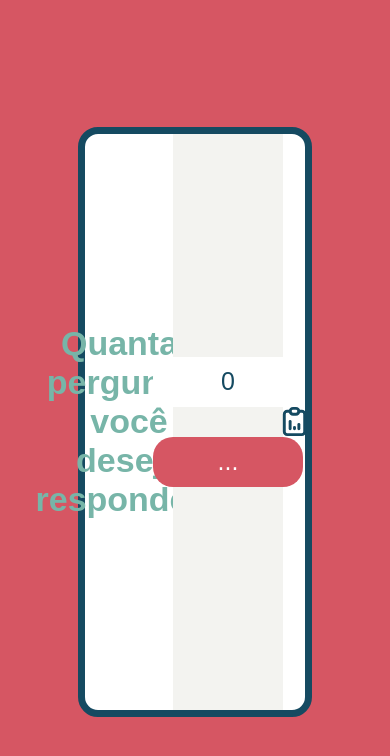
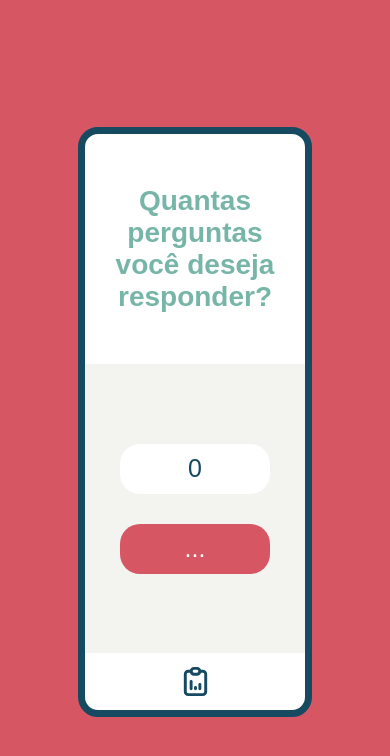
Before and after one commit to anacperdigao/Jogo-Quest, a React (Create React App) app: page / in a window 390 px wide. Shown: the top 756 px of the page. Built offline with nearby package versions, Linux system fonts and the light colour scheme; no server answers.

Commit message:
feat: responsividade

```diff
--- a/src/Components/Cards/style.js
+++ b/src/Components/Cards/style.js
@@ -1,6 +1,7 @@
 import styled from "styled-components";
 import { azulEscuro, azulEsverdeado, bege, branco, cinzaClaro, laranja, rosa } from "../../Components/UI/variaveis";
 import { FaChevronRight } from "react-icons/fa"
+
 
 export const ContainerTotal = styled.main`
     background-color: white;
@@ -11,6 +12,11 @@ export const ContainerTotal = styled.main`
     grid-template-columns: 40% 50% 10%;
     border: 7px solid ${azulEscuro};
     box-sizing: border-box;
+
+    @media screen and (max-width: 480px){
+        grid-template-columns: 1fr;
+        grid-template-rows: 30% 60% 10%;
+    }
 `;
 
 export const ContainerPerguntas = styled.div`
@@ -25,6 +31,10 @@ export const Titulo = styled.h1`
     font-size: 24px;
     color: ${azulEsverdeado};
     text-align: center;
+
+    @media screen and (max-width: 480px){
+        font-size: 18px;
+    }
 `;
 
 export const ContainerRespostas = styled.div`
@@ -85,6 +95,11 @@ export const Opcoes = styled.p`
     background-color: ${laranja};
     color: ${branco}
 }
+
+@media screen and (max-width: 480px){
+        font-size: 12px;
+        height: 4em;
+    }
 `
 
 
--- a/src/Components/GameOver/style.js
+++ b/src/Components/GameOver/style.js
@@ -11,6 +11,11 @@ export const ContainerTotal = styled.main`
     grid-template-columns: 40% 50% 10%;
     border: 7px solid ${azulEscuro};
     box-sizing: border-box;
+
+    @media screen and (max-width: 480px){
+        grid-template-columns: 1fr;
+        grid-template-rows: 40% 50% 10%;
+    }
 `;
 
 export const ContainerPerguntas = styled.div`
@@ -25,6 +30,10 @@ export const Titulo = styled.h1`
     font-size: 24px;
     color: ${azulEscuro};
     text-align: center;
+
+    @media screen and (max-width: 480px){
+        font-size: 24px;
+    }
 `;
 
 export const ContainerRespostas = styled.div`
--- a/src/Components/Home/style.js
+++ b/src/Components/Home/style.js
@@ -11,6 +11,11 @@ export const ContainerTotal = styled.div`
     display: grid;
     grid-template-columns: 40% 50% 10%;
     border: 7px solid ${azulEscuro};
+
+    @media screen and (max-width: 480px){
+        grid-template-columns: 1fr;
+        grid-template-rows: 40% 50% 10%;
+    }
 `;
 
 export const ContainerEsquerdaPerguntas = styled.div`
@@ -25,6 +30,10 @@ export const Titulo = styled.h1`
     font-size: 34px;
     color: ${azulEsverdeado};
     text-align: center;
+
+    @media screen and (max-width: 480px){
+        font-size: 28px;
+    }
 `;
 
 export const ContainerQuantPerguntas = styled.div`
--- a/src/Components/Tentativas/index.jsx
+++ b/src/Components/Tentativas/index.jsx
@@ -24,7 +24,6 @@ function Tentativas() {
 
 
   return (
-    <S.Tentativas>
     <S.ContainerTotal>
 
         <S.ContainerPerguntas>
@@ -39,7 +38,6 @@ function Tentativas() {
         <S.HomeIcon onClick={() => setGameStages(stages[0])} />
 
     </S.ContainerTotal>
-    </S.Tentativas>
   );
 }
 
--- a/src/Components/Tentativas/style.js
+++ b/src/Components/Tentativas/style.js
@@ -2,18 +2,6 @@ import styled from "styled-components";
 import { azulEscuro, azulEsverdeado, branco, cinzaClaro, rosa } from "../UI/variaveis";
 import { FaHome } from "react-icons/fa"
 
-
-export const Tentativas = styled.div`
-    background-color: #F78672;
-    background-repeat: no-repeat;
-    background-size: cover;
-    box-sizing: border-box;
-    height: 100vh;
-    width: 100vw;
-    display: flex;
-    justify-content: center;
-    align-items: center;
-`;
 
 export const ContainerTotal = styled.main`
     background-color: white;
@@ -22,7 +10,12 @@ export const ContainerTotal = styled.main`
     border-radius: 20px;
     display: grid;
     grid-template-columns: 40% 50% 10%;
-    border: 7px solid ${azulEscuro}
+    border: 7px solid ${azulEscuro};
+
+    @media screen and (max-width: 480px){
+        grid-template-columns: 1fr;
+        grid-template-rows: 40% 50% 10%;
+    }
 `;
 
 export const ContainerPerguntas = styled.div`
@@ -37,6 +30,10 @@ export const Titulo = styled.h1`
     font-size: 34px;
     color: ${azulEsverdeado};
     text-align: center;
+
+    @media screen and (max-width: 480px){
+        font-size: 28px;
+    }
 `;
 
 export const ContainerRespostas = styled.div`
```
Lines whose indentation alone changed are shown as unchanged.
